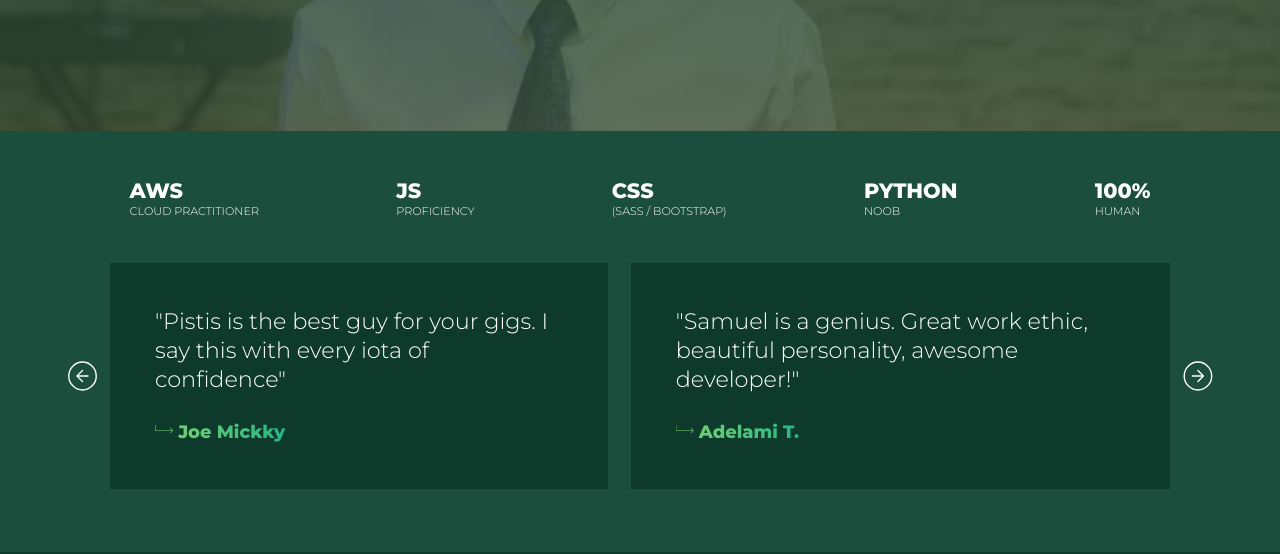
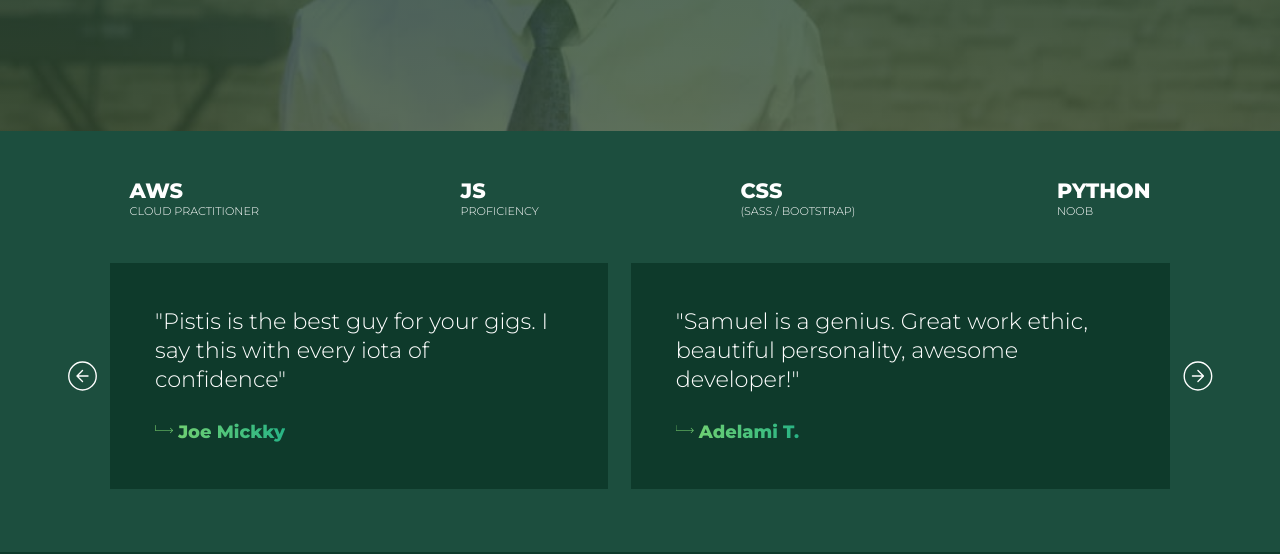
Before and after one commit to Samuel-Pistis/Portfolio-1, a plain HTML site: page index.html in a window 1280 px wide. Shown: the part 246-800 px from the top of the page. Drawn offline with Linux system fonts and the light colour scheme.

Commit message:
first commit

```diff
--- a/index.html
+++ b/index.html
@@ -50,11 +50,6 @@
                     <strong>PYTHON</strong>
                     <span>Noob</span>
                 </li>
-                <li>
-                    <strong>100%</strong>
-                    <span> Human</span>
-                </li>
-
             </ul>
         </div>
 
```
